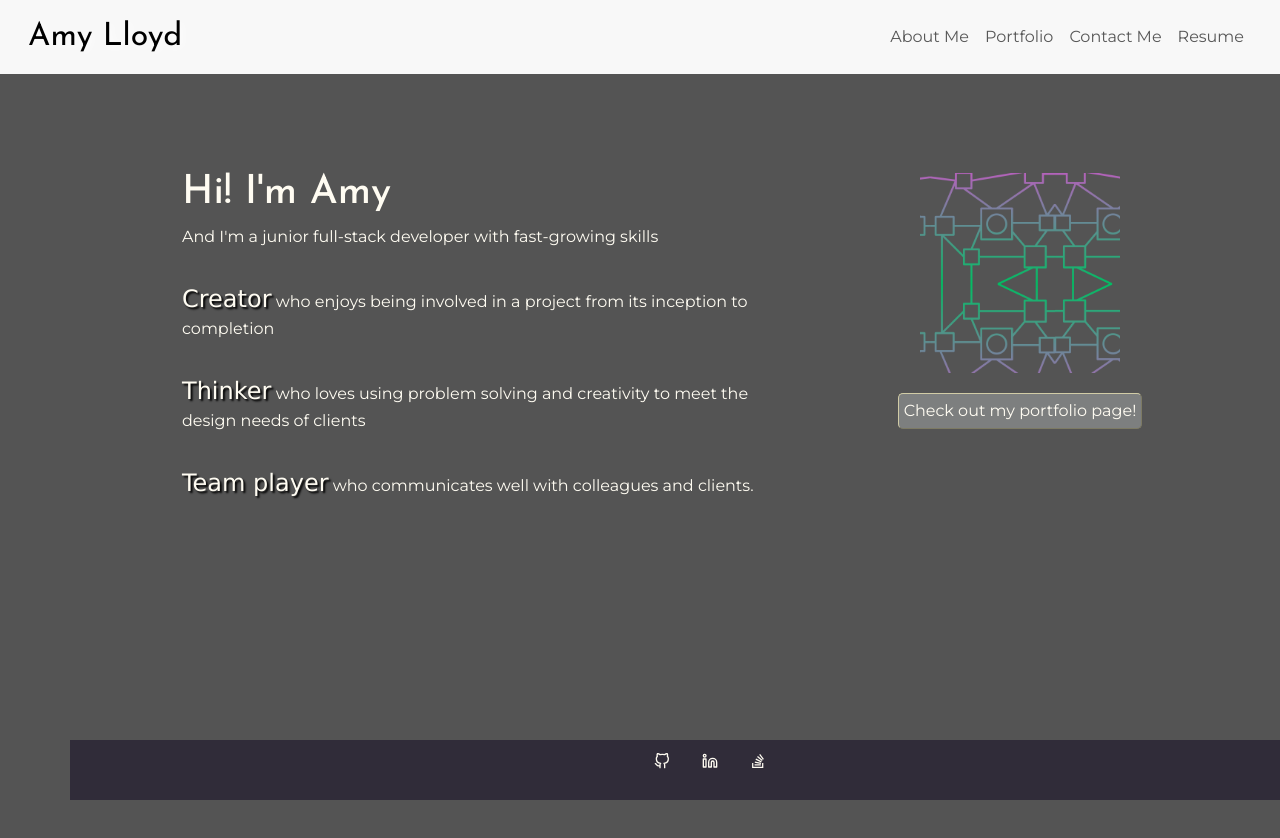
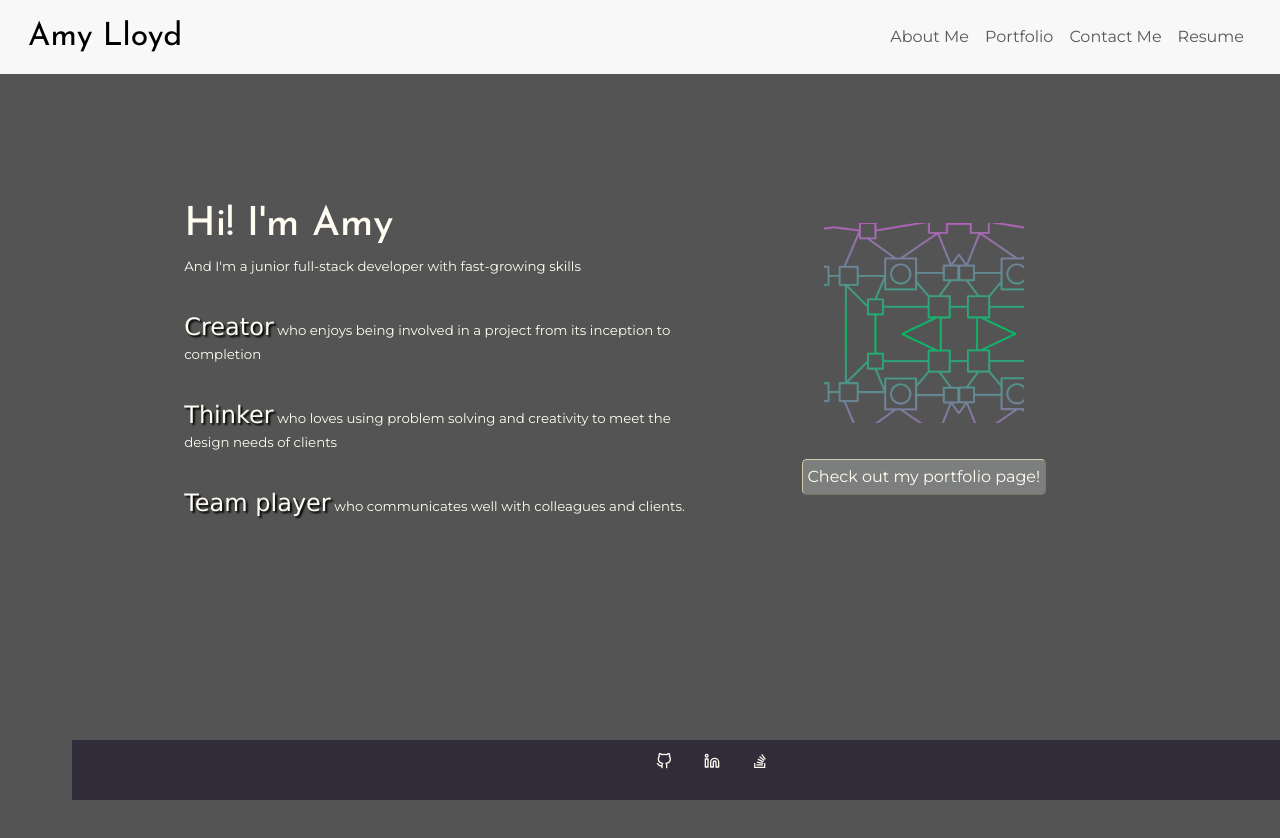
Before and after one commit to AmyLloyd/React-Portfolio, a React (Vite) app: page / in a window 1280 px wide. Shown: the top 838 px of the page. Built offline with nearby package versions, Linux system fonts and the light colour scheme.

Commit message:
add colour palette

```diff
--- a/src/App.css
+++ b/src/App.css
@@ -13,7 +13,7 @@
   --secondary-text-color: #403D39;
   --feature-color: #ebeb2d;
   --transparent-bg: #e4ebeb47;
-  --button-bg: #eb9c2dd1;
+  --button-bg: #E94F37;
 
 }
 
@@ -97,6 +97,7 @@ p {
   color: var(--text-color);
   text-align:left;
   margin-top: 2rem;
+  font-size: smaller;
 }
 
 .feature-button {
--- a/src/components/AboutContainer/index.jsx
+++ b/src/components/AboutContainer/index.jsx
@@ -14,8 +14,8 @@ function AboutContainer() {
             <img className="css-img mx-auto" src="/assets/headshot-filmstyle.jpg" alt="Headshot of 40 year old woman with brown hair and subtly smiling at the camera" />
         </Col> */}
 
-        <Col md={8} className="ps-5 pe-2">
-            <div className='mt-3 pt-5 ms-3 ps-5 pe-3'>
+        <Col md={7} className="ps-5 pe-2">
+            <div className='mt-5 pt-5 ms-3 ps-5 pe-3'>
             <h1>Hi! I'm Amy</h1>
                 <p className='mt-1'> And I'm a junior full-stack developer with fast-growing skills</p>
                 <p> <span className="word-emphasis">Creator</span> who enjoys being involved in a project from its inception to completion</p>
@@ -23,12 +23,17 @@ function AboutContainer() {
                 <p> <span className="word-emphasis">Team player</span> who communicates well with colleagues and clients.</p>
             </div>
         </Col>
-        <Col md={4} >
+        <Col md={4} className='me-5 mt-5 pt-5' >
             <div>
-                <img src='./assets/Connection_square.png' alt='a visual showing green and blue connecting lines on a dark grey background' width="200" height="200"/>
-                <button className='css-button'>
-                    <Link to="/portfolio">Check out my portfolio page!</Link>
-                </button>
+                <div>
+                    <img src='./assets/Connection_square.png' alt='a visual showing green and blue connecting lines on a dark grey background' width="200" height="200"/>
+                </div>
+                <div className='mt-3'>
+                    <button className='css-button'>
+                        <Link to="/portfolio">Check out my portfolio page!</Link>
+                    </button>
+                </div>
+
             </div>
         </Col>
       </Row>
```
Also changed, not shown: public/assets/Colour scheme.png (added).
